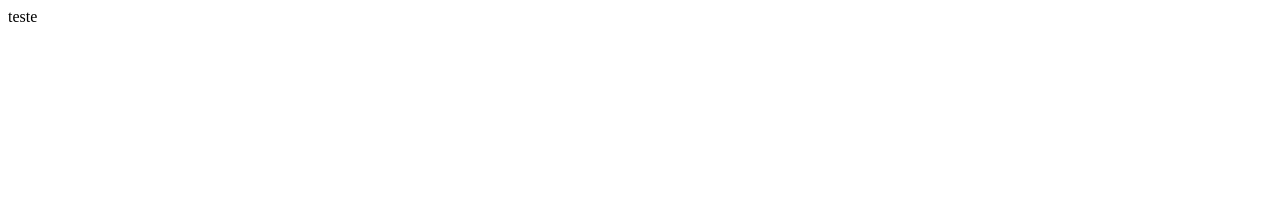
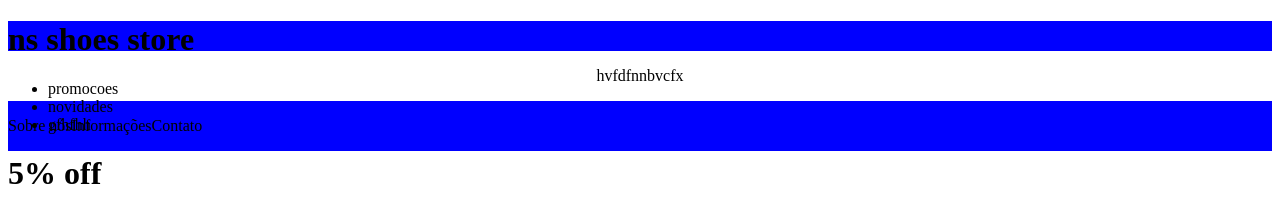
Before and after one commit to clarafelix111/projetosite, a plain HTML site: page index.html in a window 1280 px wide. Drawn offline with Linux system fonts and the light colour scheme.

Commit message:
site tenis

```diff
--- a/index.html
+++ b/index.html
@@ -5,8 +5,52 @@
     <meta http-equiv="X-UA-Compatible" content="IE=edge">
     <meta name="viewport" content="width=device-width, initial-scale=1.0">
     <title>Document</title>
+
+    <link rel="stylesheet" href="./style.css">
 </head>
 <body>
-teste
+
+    <div class="bb">
+        <div class="logo">
+<h1>ns shoes store</h1>
+
+      </div>
+<ul>
+<li>promocoes</li>
+<li>novidades</li>
+<li>gfhfhh</li>
+</ul>
+
+<h1>5% off</h1>
+
+    </div>
+
+
+
+<div class="produtos">
+
+        <p>hvfdfnnbvcfx</p>
+
+ <div class="imagem1"></div>
+
+        <div class="im"></div>
+
+
+
+</div>
+
+
+
+
+
+    <div class="Rodapé">
+        <p>Sobre nós</p>
+        <div>
+        <p>Informações</p>
+
+    </div>
+        <p>Contato</p>
+
+    </div>
 </body>
 </html>
--- /dev/null
+++ b/style.css
@@ -0,0 +1,26 @@
+
+.bb{
+    background-color: blue;
+    height: 30px;
+
+}
+
+
+.produtos{
+    margin: 0 auto;
+    text-align: center;
+}
+.imagem1{
+    display: flexbox;
+
+}
+.img {
+    display: flexbox;
+
+}
+
+.Rodapé {
+    display: flex;
+    background-color: blue;
+
+}
```
Also changed, not shown: 1 other file.
